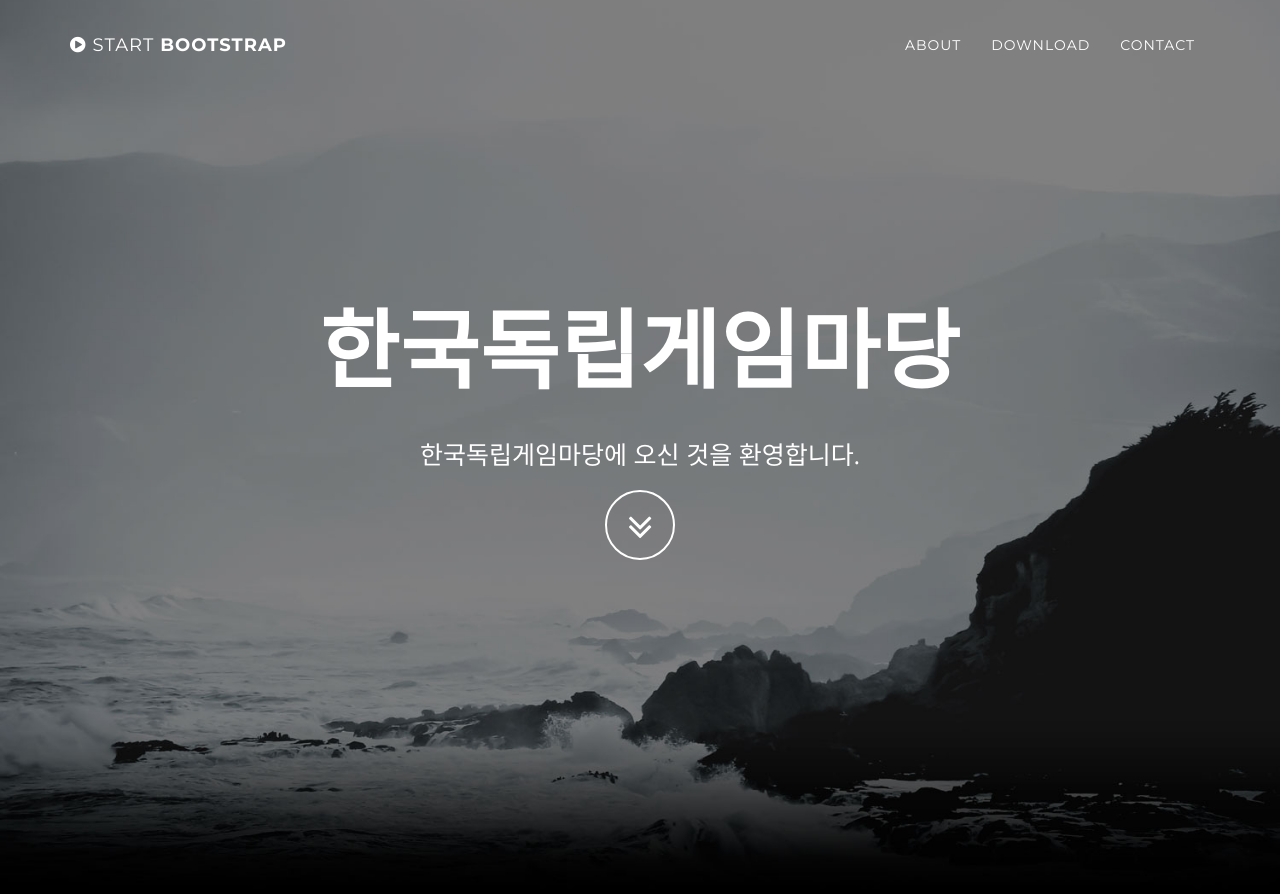
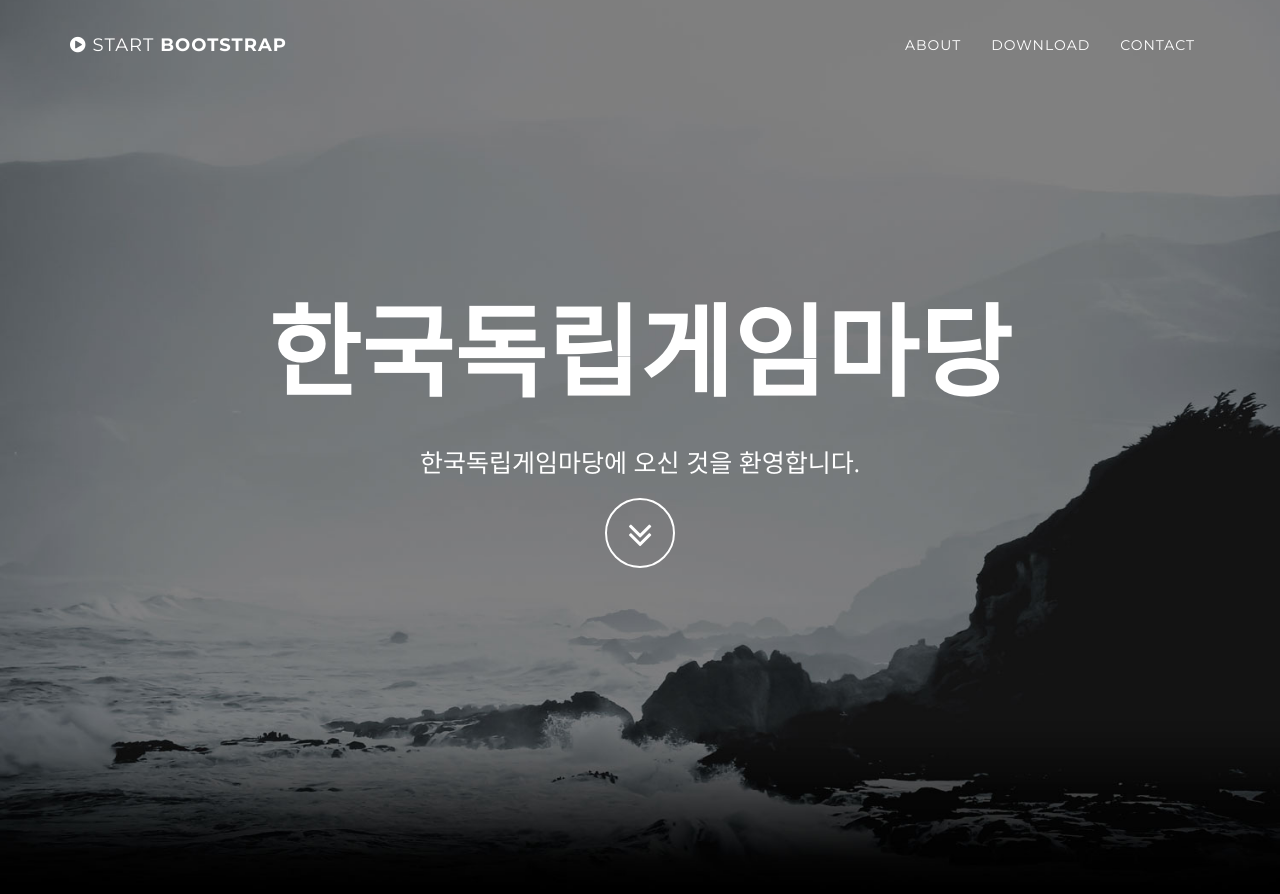
Before and after one commit to IndieGameYard/IndieGameYard.github.io, a Jekyll site: the page built from index.html, in a window 1280 px wide and 900 px high. Shown: the top 894 px of the window. Built offline with Jekyll 4.4.1, drawn with Linux system fonts in a browser that asks for light colours.

Commit message:
initial commit

```diff
--- a/_includes/css/grayscale.css
+++ b/_includes/css/grayscale.css
@@ -152,7 +152,7 @@ a:focus {
 }
 
 .intro .intro-body .brand-heading {
-    font-size: 40px;
+    font-size: 36px;
 }
 
 .intro .intro-body .intro-text {
@@ -166,7 +166,7 @@ a:focus {
     }
 
     .intro .intro-body .brand-heading {
-        font-size: 86px;
+        font-size: 100px;
     }
 
     .intro .intro-body .intro-text {
```
